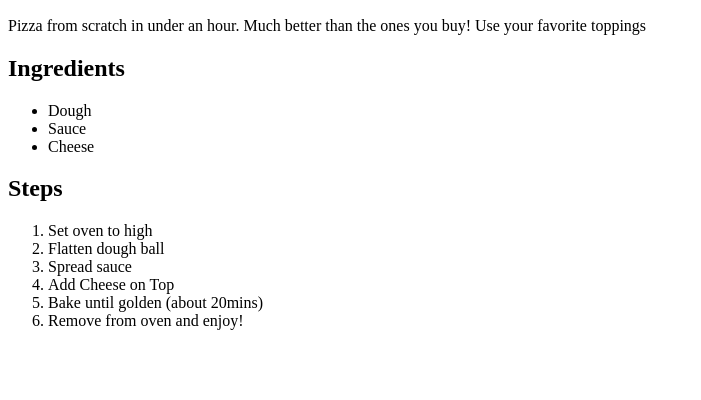
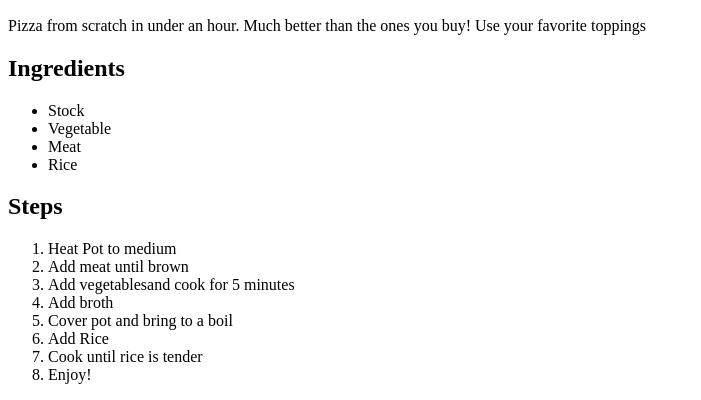
Before and after one commit to Dsmith1016/odin-recipes, a plain HTML site: page soup.html in a window 1280 px wide. Shown: the part 434-834 px from the top of the page, without its empty margins (0-701 px from the left). Before the commit the page ends 800 px from the top, so only its background shows below. Drawn offline with Linux system fonts and the light colour scheme.

Commit message:
Edited steps in recipes

```diff
--- a/soup.html
+++ b/soup.html
@@ -12,18 +12,21 @@
         <p>Pizza from scratch in under an hour. Much better than the ones you buy! Use your favorite toppings</p>
         <h2>Ingredients</h2>
             <ul>
-                <li>Dough</li>
-                <li>Sauce</li>
-                <li>Cheese</li>
+                <li>Stock</li>
+                <li>Vegetable</li>
+                <li>Meat</li>
+                <li>Rice</li>
             </ul>
         <h2>Steps</h2>
             <ol>
-                <li>Set oven to high</li>
-                <li>Flatten dough ball</li>
-                <li>Spread sauce</li>
-                <li>Add Cheese on Top</li>
-                <li>Bake until golden (about 20mins)</li>
-                <li>Remove from oven and enjoy!</li>
+                <li>Heat Pot to medium</li>
+                <li>Add meat until brown</li>
+                <li>Add vegetablesand cook for 5 minutes</li>
+                <li>Add broth</li>
+                <li>Cover pot and bring to a boil</li>
+                <li>Add Rice</li>
+                <li>Cook until rice is tender</li>
+                <li>Enjoy!</li>
             </ol>
     </body>
 </html>
```
Also changed, not shown: omelette.html (+11 -9 lines).
